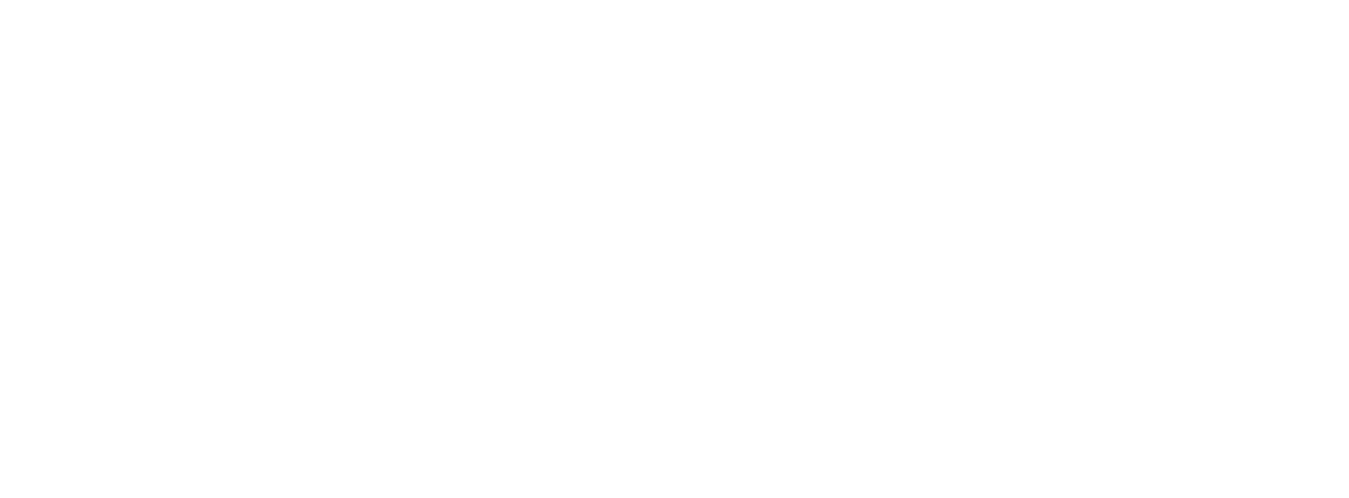
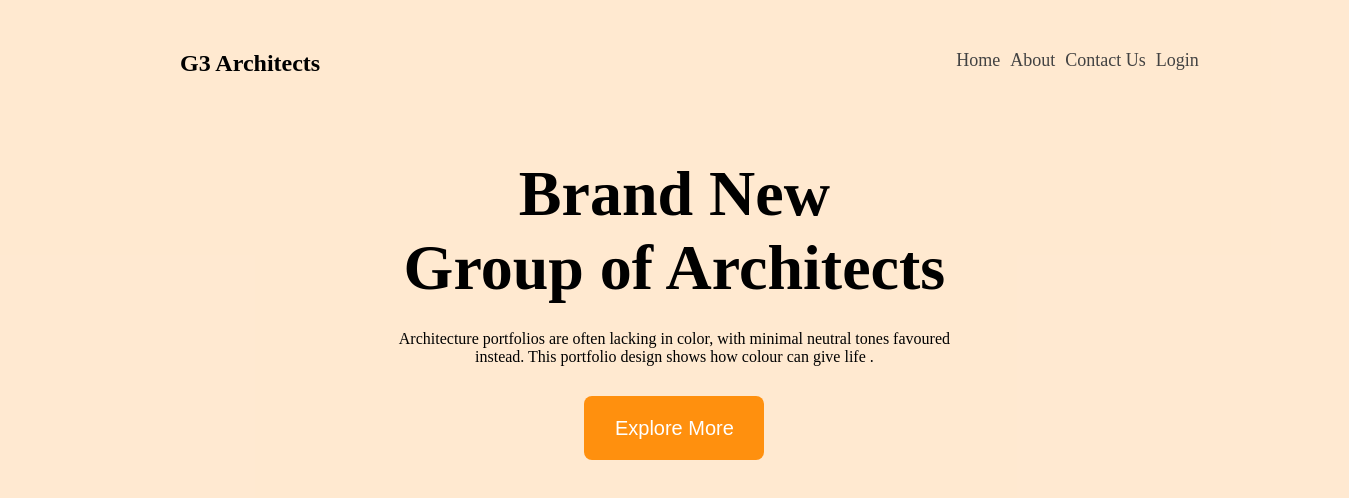
Before and after one commit to Dinislam198/Architects-Portfolio-A-II, a plain HTML site: page index.html in a window 1280 px wide. Shown: the whole page, 1349 px wide, since content can reach past the window. Drawn offline with Linux system fonts and the light colour scheme.

Commit message:
header option

```diff
--- a/Styles/style.css
+++ b/Styles/style.css
@@ -0,0 +1,69 @@
+/* Global Border Box */
+* {
+    box-sizing: border-box;
+    margin: 0;
+    padding: 0;
+}
+
+/* Header  Title Part Design */
+header {
+    background: rgba(255, 143, 14, 0.192);
+    width: 84.30rem;
+    height: 82.625rem;
+}
+
+.head-menu {
+    padding-top: 50px;
+    /* padding-left: 180px; */
+    display: flex;
+    justify-content: space-between;
+}
+
+.site-title {
+    padding-left: 180px;
+}
+
+.menu {
+    padding-right: 150px;
+    display: flex;
+    gap: 10px;
+}
+
+.menu-text {
+    font-size: 18px;
+    text-decoration: none;
+    color: #424242;
+    font-weight: 520;
+}
+
+/* End Title Part */
+
+/* ------------------------
+  ---Head Body Part--------*/
+.text-main {
+    text-align: center;
+    margin-top: 80px;
+}
+
+.text-head {
+    font-weight: 700;
+    font-size: 64px;
+    margin-bottom: 25px;
+}
+
+.text-description {
+    margin-bottom: 30px;
+    font-weight: 400;
+    font-size: 16px;
+}
+
+.btn-primary {
+    width: 180px;
+    height: 64px;
+    background: #FF900E;
+    border-radius: 8px;
+    border: none;
+    font-weight: 500;
+    font-size: 20px;
+    color:  #FFFFFF;
+}
--- a/index.html
+++ b/index.html
@@ -5,8 +5,30 @@
     <meta http-equiv="X-UA-Compatible" content="IE=edge">
     <meta name="viewport" content="width=device-width, initial-scale=1.0">
     <title>Architects Portfolio</title>
+    <link rel="stylesheet" href="Styles/style.css">
 </head>
 <body>
+    <!-- Head Menu Part -->
+   <header>
+        <div class="head-menu">
+            <h2 class="site-title">G3 Architects</h2>
+            <div class="menu">
+                <a href="" class="menu-text">Home</a>
+                <a href="" class="menu-text">About</a>
+                <a href="" class="menu-text">Contact Us</a>
+                <a href="" class="menu-text">Login</a>
+            </div>
+        </div>
+        <section>
+            <div class="text-main">
+                <h1 class="text-head">Brand New <br>
+                    Group of Architects </h1>
+                    <p class="text-description">Architecture portfolios are often lacking in color, with minimal neutral  tones favoured <br> instead.  This portfolio design shows how colour can give life .</p>
+                    <div><button class="btn-primary">Explore More</button></div>
+            </div>
+       </section>
+
+   </header>
 
 </body>
 </html>
```
